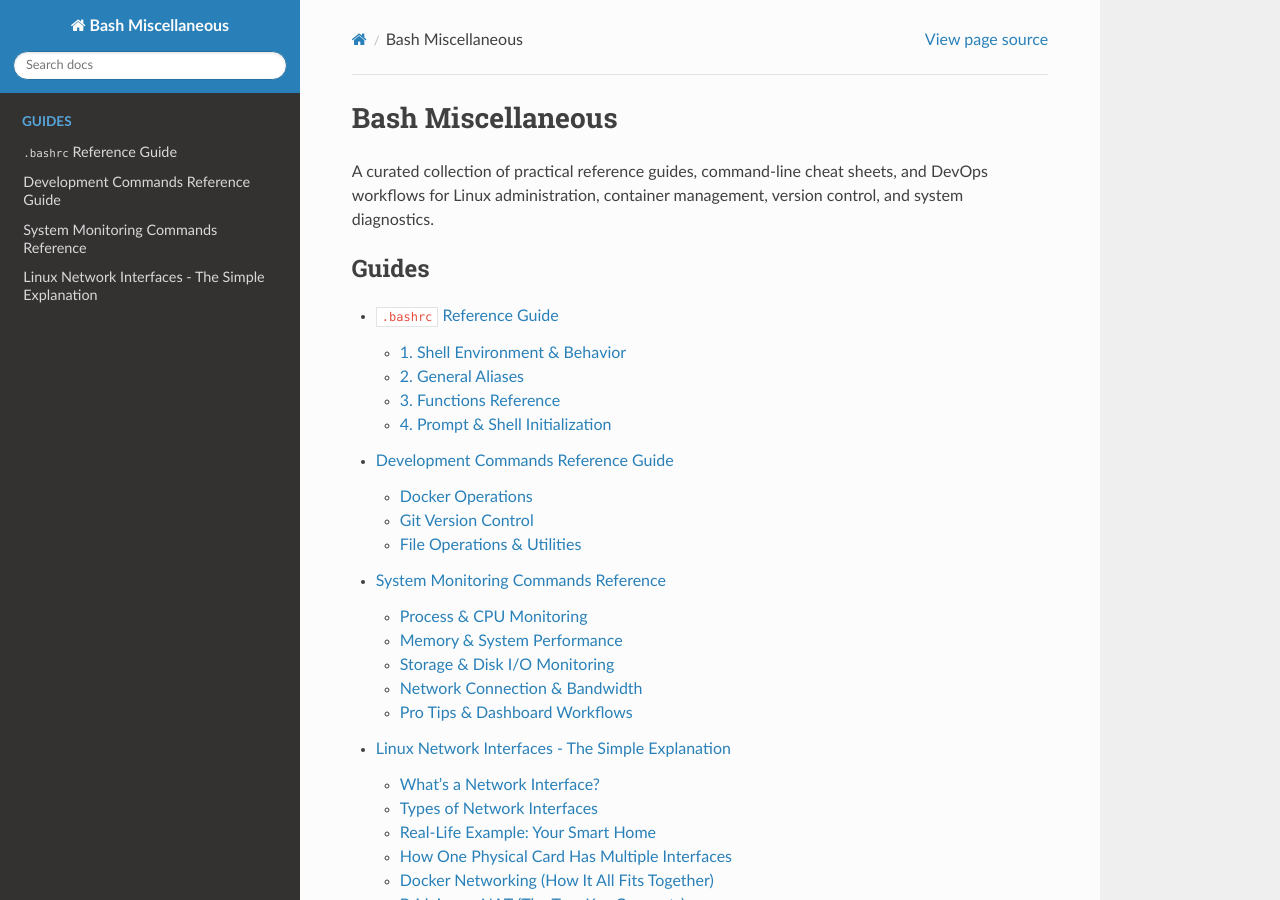
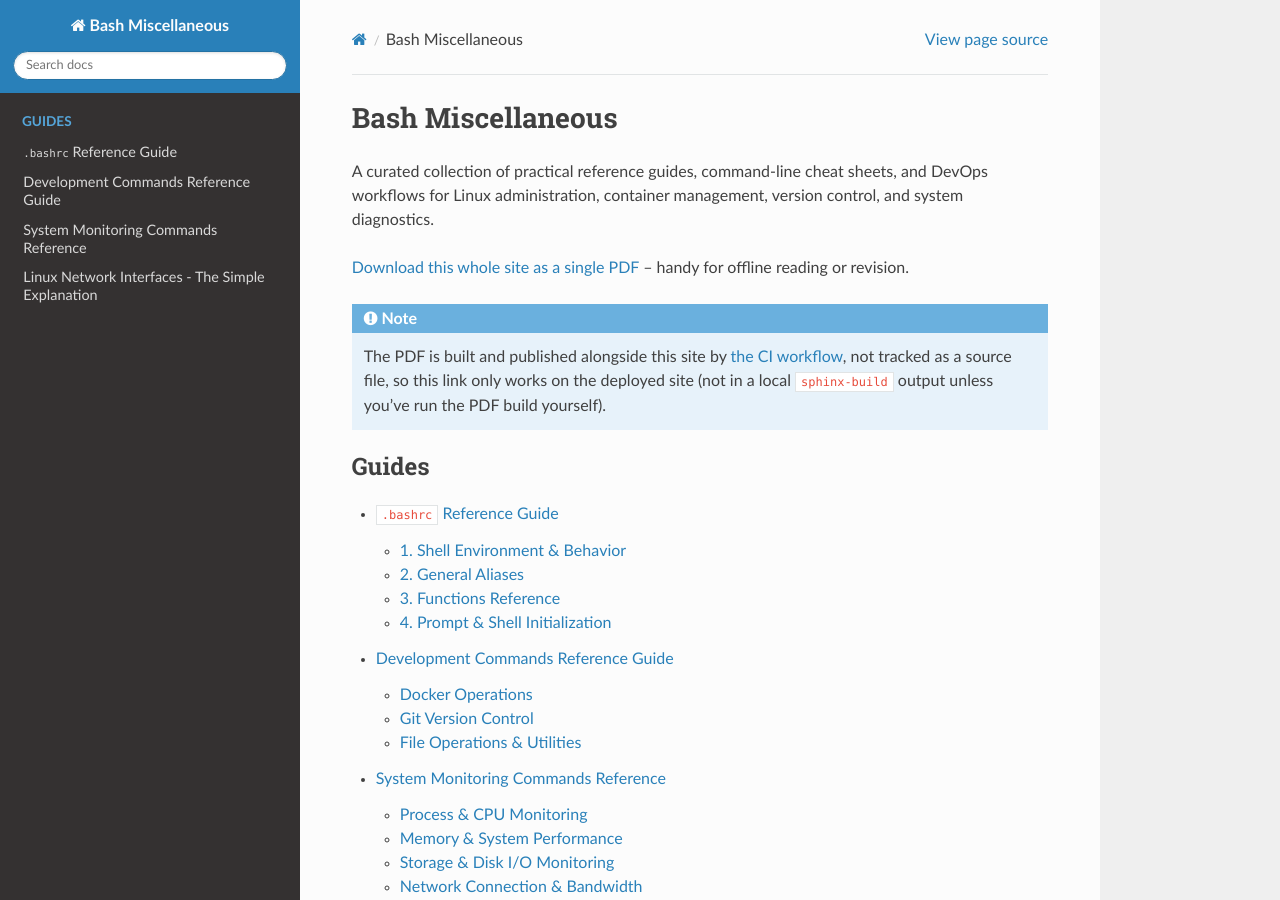
Before and after one commit to karthik-dev-82/system-notes, a Sphinx documentation site: the page built from docs/source/index.rst, in a window 1280 px wide and 900 px high. Built offline with Sphinx 7.4.7 and the Read the Docs theme 3.1.0, drawn with Linux system fonts in a browser that asks for light colours.

Commit message:
Add PDF export via Sphinx latexpdf (xelatex + longtable)
Adds latex_engine/latex_elements to conf.py, a best-effort PDF build
step to docs.yml (installs texlive-xetex + friends, publishes the
result alongside the HTML site), and forces the longtable LaTeX
backend on every list-table instead of tabulary.

The PDF build is continue-on-error: local testing surfaced a
"TeX capacity exceeded" recursion in varwidth+longtable table cells
that reproduces identically across xelatex/lualatex and babel/
polyglossia on a bleeding-edge TeX Live 2026 (via TinyTeX), even on
a plain-text header row -- so it looks like a toolchain-version issue
rather than something wrong with the docs content. Ubuntu 24.04's
apt-provided TeX Live is ~2 years older/more conservative, so this
may not reproduce in CI at all. If it does, the HTML site still
deploys either way; the PDF step just gets skipped for that run.

Co-Authored-By: Claude Sonnet 5 <noreply@anthropic.com>

```diff
--- a/docs/source/bashrc_reference.rst
+++ b/docs/source/bashrc_reference.rst
@@ -10,6 +10,7 @@
 ---------------------------------
 
 .. list-table::
+   :class: longtable
    :header-rows: 1
    :widths: 20 30 50
 
@@ -79,6 +80,7 @@ Directory Listings (``ls`` variants)
 ~~~~~~~~~~~~~~~~~~~~~~~~~~~~~~~~~~~~~~
 
 .. list-table::
+   :class: longtable
    :header-rows: 1
    :widths: 15 30 55
 
--- a/docs/source/conf.py
+++ b/docs/source/conf.py
@@ -23,3 +23,24 @@ else:
     plantuml = "java -jar /usr/share/plantuml/plantuml.jar"
 
 plantuml_output_format = "svg_img"
+
+# --- PDF (latexpdf) output -------------------------------------------------
+# xelatex (not pdflatex) because the docs use Unicode arrows/checkmarks
+# (->, <->, Y/N) throughout. DejaVu fonts give broad Unicode coverage, but
+# pictographic emoji (setup, phone, camera, etc.) still won't render as
+# color glyphs in the PDF -- that needs a dedicated emoji font/package this
+# repo doesn't pull in. They'll likely show as blank boxes; harmless, just
+# cosmetic.
+latex_engine = "xelatex"
+latex_elements = {
+    "papersize": "a4paper",
+    "pointsize": "11pt",
+    "fontpkg": r"""
+\setmainfont{DejaVu Serif}
+\setsansfont{DejaVu Sans}
+\setmonofont{DejaVu Sans Mono}
+""",
+}
+latex_documents = [
+    ("index", "bash-miscellaneous.tex", "Bash Miscellaneous", "Karthik", "manual"),
+]
--- a/docs/source/index.rst
+++ b/docs/source/index.rst
@@ -4,6 +4,16 @@ Bash Miscellaneous
 A curated collection of practical reference guides, command-line cheat sheets,
 and DevOps workflows for Linux administration, container management, version
 control, and system diagnostics.
+
+`Download this whole site as a single PDF <bash-miscellaneous.pdf>`_ --
+handy for offline reading or revision.
+
+.. note::
+   The PDF is built and published alongside this site by
+   `the CI workflow <https://github.com/karthik-dev-82/bash-miscellaneous/blob/main/.github/workflows/docs.yml>`_,
+   not tracked as a source file, so this link only works on the deployed
+   site (not in a local ``sphinx-build`` output unless you've run the PDF
+   build yourself).
 
 .. toctree::
    :maxdepth: 2
--- a/docs/source/network_interfaces.rst
+++ b/docs/source/network_interfaces.rst
@@ -439,6 +439,7 @@ Bridge vs NAT Comparison
 ~~~~~~~~~~~~~~~~~~~~~~~~~~~
 
 .. list-table::
+   :class: longtable
    :header-rows: 1
    :widths: 25 35 40
 
@@ -607,6 +608,7 @@ Interface Types
 ~~~~~~~~~~~~~~~~~~
 
 .. list-table::
+   :class: longtable
    :header-rows: 1
    :widths: 15 15 20 50
 
@@ -643,6 +645,7 @@ Networking Modes
 ~~~~~~~~~~~~~~~~~~~
 
 .. list-table::
+   :class: longtable
    :header-rows: 1
    :widths: 15 20 25 40
 
--- a/docs/source/system_monitoring_commands.rst
+++ b/docs/source/system_monitoring_commands.rst
@@ -53,6 +53,7 @@ Reports virtual memory, process, disk activity, and CPU time breakdown.
    vmstat -d                      # Display disk statistics summary
 
 .. list-table::
+   :class: longtable
    :header-rows: 1
    :widths: 15 20 65
 
```
Also changed, not shown: other parts of docs/source/index.rst (+1 -0 lines), README.md (+1 -0 lines), 1 other file.
